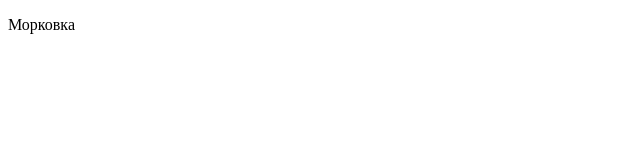
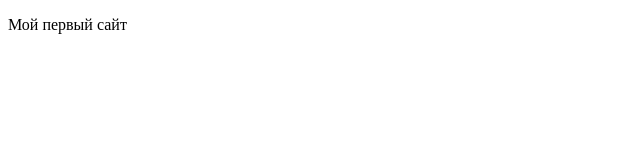
Before and after one commit to tatkatri/NewProject, a plain HTML site: page index.html in a window 1280 px wide. Shown: the full height of the page, 0-640 px from the left. Drawn offline with Linux system fonts and the light colour scheme.

Commit message:
no message

```diff
--- a/index.html
+++ b/index.html
@@ -3,12 +3,12 @@
 
 <head>
      <meta charset="utf-8">
-     <title>Морковка</title>
+     <title>Мой первый сайт</title>
 
 </head>
 
 <body>
-     <p>Морковка</p>
+     <p>Мой первый сайт</p>
 </body>
 
 </html>
```
